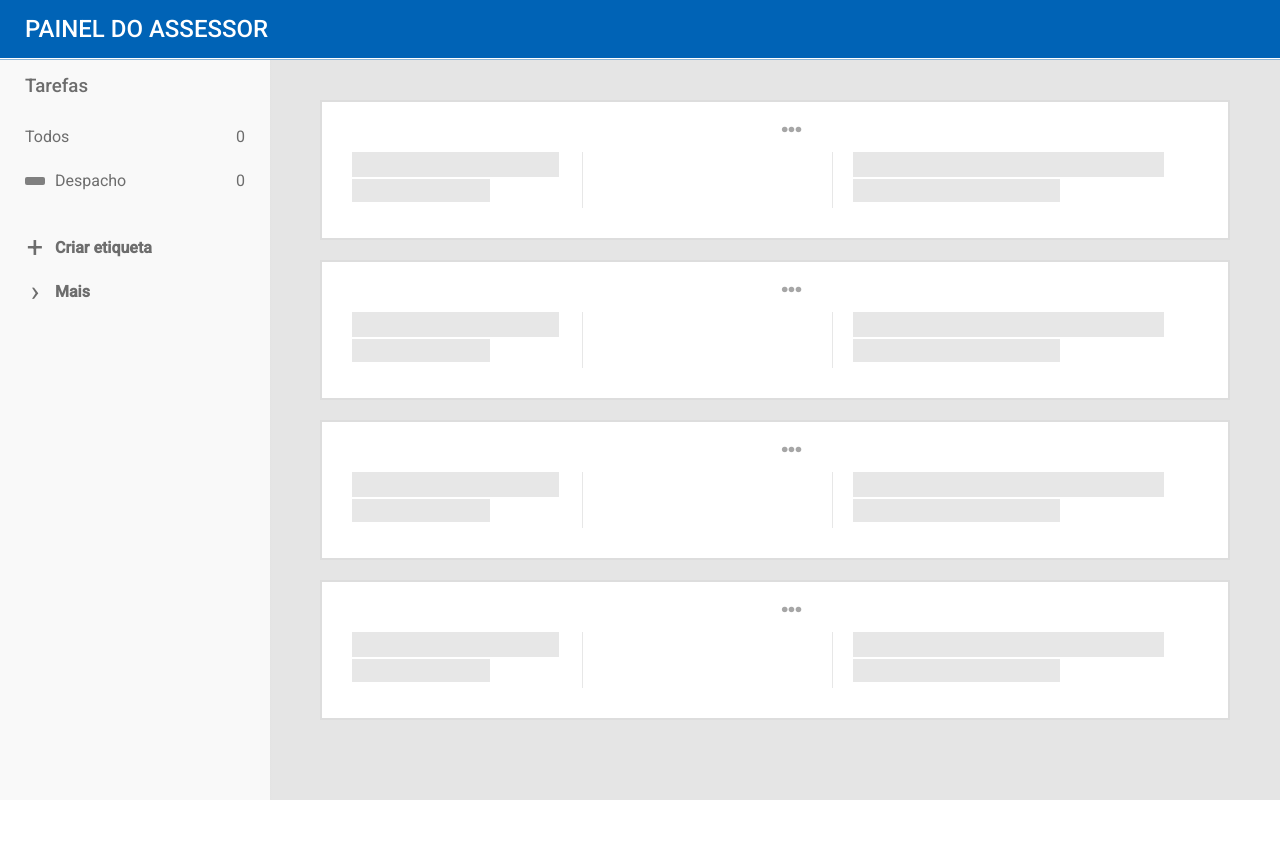
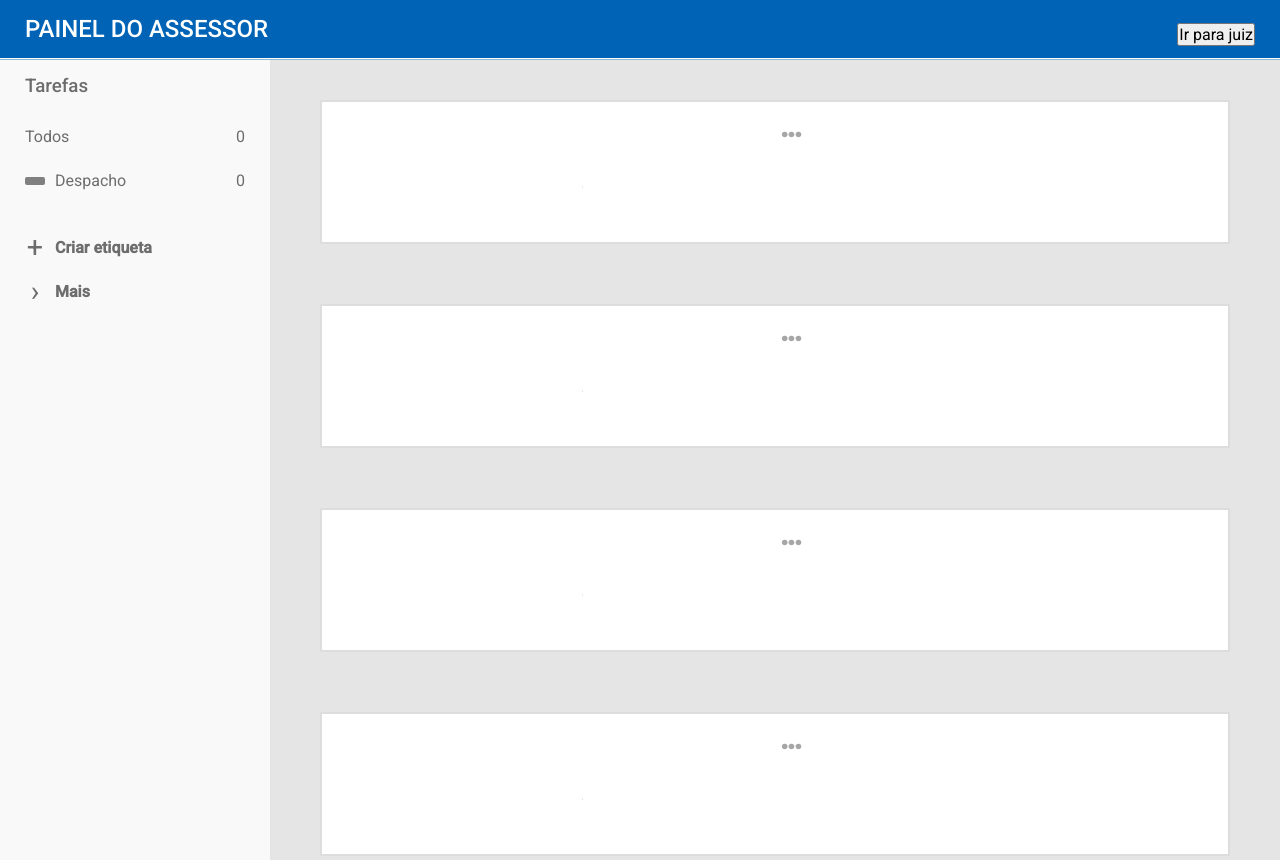
Before and after one commit to ericp3reira/softplan-mock-test, a React (Create React App) app: page / in a window 1280 px wide. Before the commit the page ends 800 px from the top, so only its background shows below. Built offline with nearby package versions, Linux system fonts and the light colour scheme.

Commit message:
Create 'juiz' page and behaviors

```diff
--- a/src/App.jsx
+++ b/src/App.jsx
@@ -6,17 +6,17 @@ import Sidebar from './components/Sidebar';
 import Content from './components/Content';
 
 class App extends Component {
-  constructor(props) {
+  constructor() {
     super();
     this.state = {
-      type: props.type,
+      type: 'assessor',
       labels: [
         {
           name: 'Despacho',
           color: '#808080',
           counter: 0
         }
-      ] || [],
+      ],
       cards: [
         {
           board: 'assessor',
@@ -47,12 +47,12 @@ class App extends Component {
           }
         }
       ],
-      typeCards: []
     };
     this.createLabel = this.createLabel.bind(this);
     this.getCards = this.getCards.bind(this);
     this.updateCard = this.updateCard.bind(this);
     this.sendCard = this.sendCard.bind(this);
+    this.changePage = this.changePage.bind(this);
   }
 
   createLabel(label) {
@@ -62,14 +62,12 @@ class App extends Component {
 
   updateCard(card, label) {
     card.label = label;
-    card.board = 'juiz';
     this.recalcLabels();
   }
 
-  sendCard() {
-    this.setState({
-      type: 'juiz'
-    });
+  sendCard(card) {
+    card.board = 'juiz';
+    this.recalcLabels();
   }
 
   getCards(type) {
@@ -81,14 +79,26 @@ class App extends Component {
   }
 
   recalcLabels() {
-    this.state.labels.forEach(label => {
+    const { type, labels } = this.state;
+    const cards = this.getCards(type);
+    labels.forEach(label => {
       label.counter = 0;
-      this.state.cards.forEach(card => {
-        if (card.label === label) {
+      cards.forEach(card => {
+        if (card.label === label && card.board === type) {
           label.counter++;
         }
       });
     });
+    this.forceUpdate();
+  }
+
+  changePage() {
+    this.setState({
+      type: this.state.type === 'assessor' ? 'juiz' : 'assessor'
+    });
+    setTimeout(() => {
+      this.recalcLabels();
+    }, 100);
   }
 
   render() {
@@ -97,7 +107,7 @@ class App extends Component {
     return (
       <div className="App">
         <header className="App-header">
-          <Header type={type} />
+          <Header type={type} changePage={this.changePage} />
         </header>
         <div className="App-content">
           <aside className="App-sidebar">
--- a/src/components/Card.css
+++ b/src/components/Card.css
@@ -1,3 +1,7 @@
+.Card-container {
+  margin-bottom: 30px;
+}
+
 .Card {
   border: 2px solid #dddddd;
   display: flex;
@@ -5,7 +9,7 @@
   align-items: center;
   min-height: 140px;
   width: 100%;
-  margin-bottom: 20px;
+  margin-bottom: 30px;
   background-color: #ffffff;
 }
 
@@ -13,6 +17,7 @@
   display: flex;
   width: 100%;
   align-items: center;
+  min-height: 40px;
 }
 
 .Card-labels {
@@ -97,8 +102,19 @@
   justify-content: space-between;
   align-items: center;
   height: 100%;
+  min-height: 100px;
   width: 100%;
   padding: 20px 30px 30px 30px;
+}
+
+.Card-send-card-btn {
+  border: none;
+  background-color: #0063b1;
+  color: #ffffff;
+  font-size: 1.2em;
+  font-weight: 500;
+  padding: 15px 50px;
+  float: right;
 }
 
 .Card-content-a {
--- a/src/components/Card.jsx
+++ b/src/components/Card.jsx
@@ -11,6 +11,7 @@ class Card extends Component {
     this.toggleModal = this.toggleModal.bind(this);
     this.closeModal = this.closeModal.bind(this);
     this.addLabel = this.addLabel.bind(this);
+    this.sendCard = this.sendCard.bind(this);
   }
 
   toggleModal() {
@@ -28,8 +29,14 @@ class Card extends Component {
   addLabel(event) {
     const labelIndex = event.target.attributes.dataindex.value;
     const label = this.state.availableLabels[labelIndex];
-    this.props.updateCard(this.props.card, label);
+    const { updateCard, card } = this.props;
+    updateCard(card, label);
     this.closeModal();
+  }
+
+  sendCard() {
+    const { card, sendCard } = this.props;
+    sendCard(card);
   }
 
   render() {
@@ -48,6 +55,7 @@ class Card extends Component {
     });
 
     return (
+      <div className='Card-container'>
         <div className="Card">
           <div className="Card-header">
             <div className="Card-labels">
@@ -84,6 +92,10 @@ class Card extends Component {
             </section>
           </div>
         </div>
+        {
+          this.props.type === 'assessor' && this.props.card.label.name !== '' ? <button className="Card-send-card-btn" onClick={this.sendCard}>Enviar ao juiz</button> : null
+        }
+      </div>
     );
   }
 }
--- a/src/components/Content.jsx
+++ b/src/components/Content.jsx
@@ -7,12 +7,13 @@ const Content = (props) => (
   <div className="Content-container">
     {
       props.cards.map((card, index) => {
-        console.log(card);
         return (
           <Card
             key={index}
+            type={props.type}
             card={card}
             updateCard={props.updateCard}
+            sendCard={props.sendCard}
             availableLabels={props.labels}
           />
         )
--- a/src/components/Header.css
+++ b/src/components/Header.css
@@ -14,3 +14,10 @@
   text-align: left;
   text-transform: uppercase;
 }
+
+.Header-container > button {
+  position: relative;
+  float: right;
+  font-size: 1em;
+  top: -20px;
+}
--- a/src/components/Header.jsx
+++ b/src/components/Header.jsx
@@ -2,8 +2,9 @@ import React from 'react';
 import './Header.css';
 
 const Header = (props) => (
-  <div className={`Header-container ${props.type === 'juiz' ? 'black' : null }`}>
+  <div className={`Header-container ${props.type === 'juiz' ? 'black' : '' }`}>
     <h1 className="Header-title">Painel do {props.type}</h1>
+    <button onClick={props.changePage}>Ir para {props.type === 'juiz' ? 'assessor' : 'juiz'}</button>
   </div>
 );
 
--- a/src/index.js
+++ b/src/index.js
@@ -1,25 +1,11 @@
 import React from 'react';
 import ReactDOM from 'react-dom';
-import { BrowserRouter as Router, Switch, Route } from 'react-router-dom';
 import './index.css';
 import App from './App';
 import registerServiceWorker from './registerServiceWorker';
 
-const NoMatch = ({ location }) => (
-  <div>
-    <h3>
-      No match for <code>{location.pathname}</code>
-    </h3>
-  </div>
-);
-
 ReactDOM.render(
-  <Router>
-    <Switch>
-      <Route path="/" render={() => <App type='assessor' />} />
-      <Route component={NoMatch} />
-    </Switch>
-  </Router>,
+  <App />,
   document.getElementById('root')
 );
 
```
Lines whose indentation alone changed are shown as unchanged.
